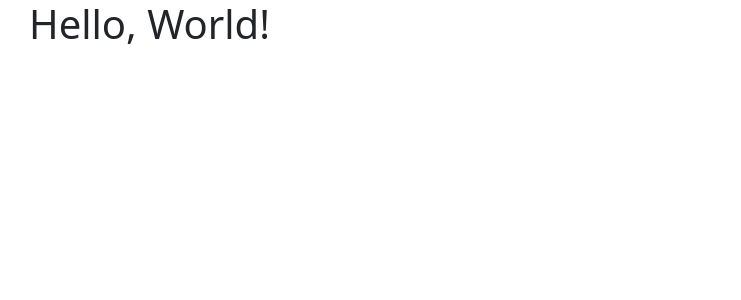
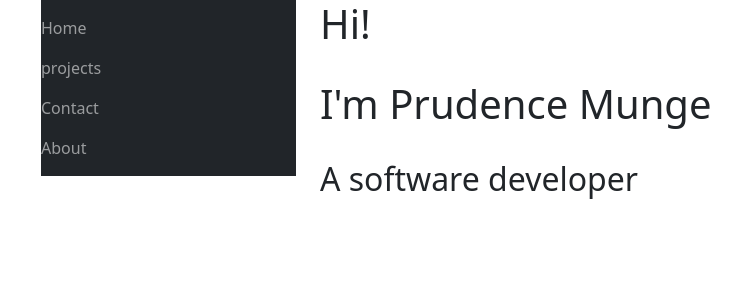
Before and after one commit to pmunge/rp-portfolio, a Django app: page / in a window 1280 px wide. Shown: the top 300 px of the page, without its empty margins (53-794 px from the left). Run offline with Django 5.2, Linux system fonts and the light colour scheme.

Commit message:
added a navbar

```diff
--- a/personal_portfolio/pages/templates/pages/home.html
+++ b/personal_portfolio/pages/templates/pages/home.html
@@ -3,5 +3,30 @@
 {% extends "base.html" %}
 
 {% block page_content %}
-    <h1>Hello, World!</h1>
+<div class="container">
+    <div class="row">
+        <div class="col-md-3">
+            <nav class="navbar navbar-dark bg-dark">
+                <ul class="navbar-nav">
+                    <li class="nav-item">
+                        <a class="nav-link" href="default.asp">Home</a>
+                    </li>
+                    <li class="nav-item">
+                        <a class="nav-link" href="news.asp">projects</a>
+                    </li>
+                    <li class="nav-item">
+                        <a class="nav-link" href="contact.asp">Contact</a>
+                    </li>
+                    <li class="nav-item">
+                        <a class="nav-link" href="about.asp">About</a>
+                    </li>
+                </ul>
+
+            </nav>
+        </div>
+   <div class="col-md-9">
+    <h1>Hi!</h1><br>
+    <h1> I'm Prudence Munge</h1><br>
+    <h2>A software developer </h2>
+   </div>
 {% endblock page_content %}
--- a/personal_portfolio/templates/base.html
+++ b/personal_portfolio/templates/base.html
@@ -8,9 +8,10 @@
     <link
         href="https://cdn.jsdelivr.net/npm/bootstrap@5.3.1/dist/css/bootstrap.min.css"
         rel="stylesheet"
+        href="styles.css"
     >
 </head>
-<body class="container">
+<body class="container bg-image" >
 {% block page_content %}{% endblock page_content %}
 
 <script src="https://cdn.jsdelivr.net/npm/bootstrap@5.1.3/dist/js/bootstrap.bundle.min.js"></script>
```
Also changed, not shown: personal_portfolio/templates/styles.css (added, +14 -0 lines), personal_portfolio/templates/hero.jpg (added).
